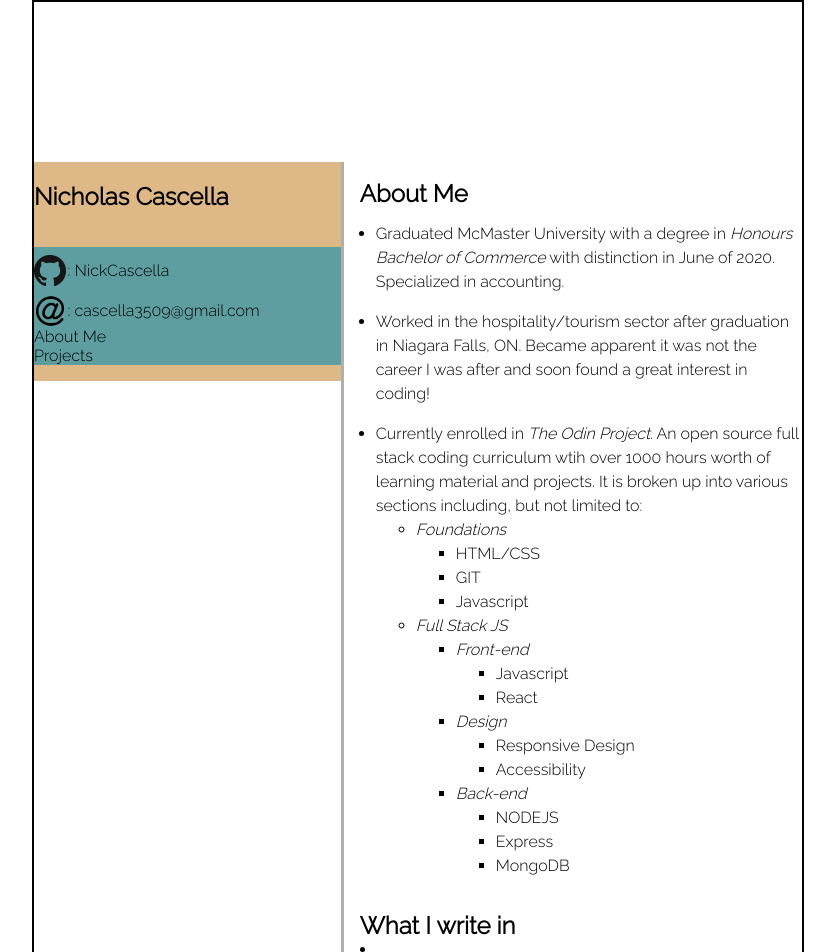
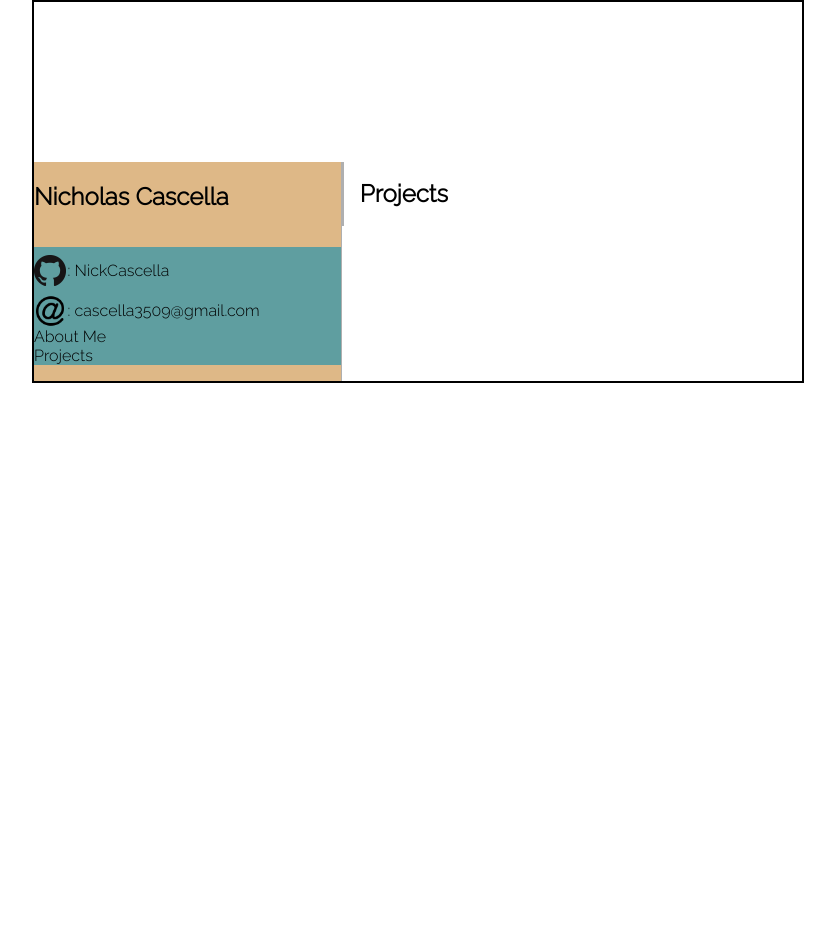
Before and after one commit to NickCascella/personal-website, a React (Create React App) app: page /home/Projects in a window 1280 px wide. Shown: the top 952 px of the page, without its empty margins (222-1057 px from the left). After the commit the page ends 800 px from the top, so only its background shows below. Built offline with nearby package versions, Linux system fonts and the light colour scheme.

Commit message:
Installed react router and set up seperate pages for AboutMe and Projects

```diff
--- a/package.json
+++ b/package.json
@@ -8,6 +8,8 @@
     "@testing-library/user-event": "^12.1.10",
     "react": "^17.0.2",
     "react-dom": "^17.0.2",
+    "react-router": "^5.2.1",
+    "react-router-dom": "^5.3.0",
     "react-scripts": "4.0.3",
     "web-vitals": "^1.0.1"
   },
--- a/src/components/AboutMe.js
+++ b/src/components/AboutMe.js
@@ -19,8 +19,9 @@ function AboutMe() {
           Currently enrolled in{" "}
           <a href="https://www.theodinproject.com/">The Odin Project</a>. An
           open source full stack coding curriculum wtih over 1000 hours worth of
-          learning material and projects. It is broken up into various sections
-          including, but not limited to:
+          learning material and projects updated almost daily by a driven
+          community. It is broken up into various sections including, but not
+          limited to:
           <ul>
             <li>
               <a href="https://www.theodinproject.com/paths/foundations?">
@@ -74,7 +75,9 @@ function AboutMe() {
         </li>
       </ul>
       <h2>What I write in</h2>
-      <li></li>
+      <li>
+        At this moment, I have a strong understanding of Front-end development
+      </li>
       <p></p>
     </div>
   );
--- a/src/components/HomePage.js
+++ b/src/components/HomePage.js
@@ -1,11 +1,24 @@
 import "../components/HomePage.css";
+//DEEPENDENCIES
+import React from "react";
+import {
+  BrowserRouter as Router,
+  Switch,
+  Route,
+  Redirect,
+  Link,
+} from "react-router-dom";
+//COMPONENTS
 import AboutMe from "./AboutMe";
+import Projects from "./Projects";
+//IMAGES
 import GitHubIcon from "../assets/images/aboutMe/GitHubLogo.png";
 import emailIcon from "../assets/images/aboutMe/emailIcon.PNG";
 
 function HomePage() {
   return (
     <div className="homePage">
+      <Router>
         <nav className="siteNavigation">
           <h1>Nicholas Cascella</h1>
           <ul className="socialMediaLinksList">
@@ -35,13 +48,29 @@ function HomePage() {
                 <span>: cascella3509@gmail.com</span>
               </a>
             </li>
-          <li>About Me</li>
-          <li>Projects</li>
+            <li>
+              <Link to="/home/About-Me">About Me</Link>
+            </li>
+            <li>
+              {" "}
+              <Link to="/home/Projects">Projects</Link>
+            </li>
           </ul>
         </nav>
         <section className="displayedPage">
+          <Switch>
+            <Route exact path="/">
+              <Redirect to="/home/About-Me" />
+            </Route>
+            <Route path="/home/About-Me">
               <AboutMe></AboutMe>
+            </Route>
+            <Route path="/home/Projects">
+              <Projects></Projects>
+            </Route>
+          </Switch>
         </section>
+      </Router>
     </div>
   );
 }
--- /dev/null
+++ b/src/components/Projects.css
@@ -0,0 +1,7 @@
+.projectsPage {
+  display: flex;
+  flex-direction: column;
+  padding-left: 1em;
+  border-left: 2px solid rgba(112, 112, 112, 0.555);
+  line-height: 150%;
+}
--- /dev/null
+++ b/src/components/Projects.js
@@ -0,0 +1,11 @@
+import "../components/Projects.css";
+
+function Projects() {
+  return (
+    <div className="projectsPage">
+      <h2>Projects</h2>
+    </div>
+  );
+}
+
+export default Projects;
```
Also changed, not shown: 1 other file (tests, documents, lock files or other folders). Lines whose indentation alone changed are shown as unchanged.
